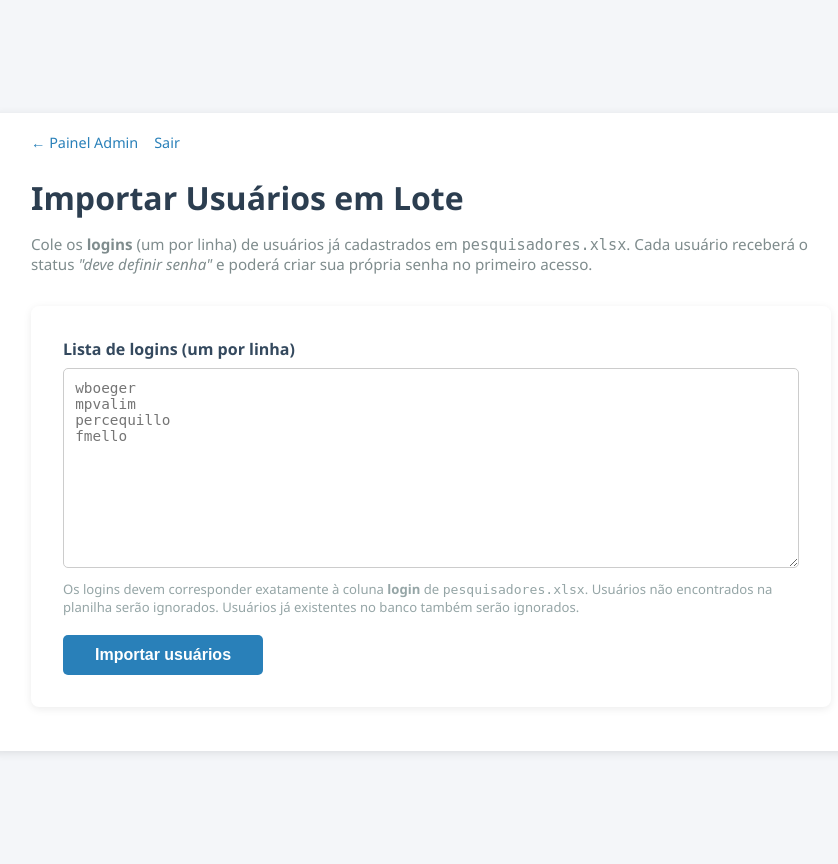
After one commit to wboeger/completeness, a Flask app: page /admin/bulk_add_users in a window 1280 px wide. The commit adds this page. Shown: the whole page, without its empty margins (209-1047 px from the left). Run offline with Flask 3, Linux system fonts and the light colour scheme; the visitor is signed in with stand-in values (Sample User, id 1).

Commit message:
feat: Bulk user import with first-login password setup and persistent sessions
Auth & sessions
- SECRET_KEY now reads from env var (set in Railway) so sessions survive
  restarts and deployments; safe dev fallback kept for local use

User model
- password_hash is now nullable (NULL = password not yet set)
- Add must_set_password boolean flag for bulk-imported users
- set_password() clears must_set_password automatically

First-login flow
- Login route detects must_set_password=True → redirects to /set_password
- /set_password lets user choose their own password (min 6 chars, confirmed)
- On success: password saved to PostgreSQL, session opened normally

Bulk import (/admin/bulk_add_users)
- Admin pastes a list of logins (one per line)
- Each login is validated against pesquisadores.xlsx (must exist in 'login' col)
- Already-existing users skipped; not-found logins skipped with message
- Created users have must_set_password=True; taxa come from the sheet on login
- Results table shows per-row status (created / skipped / not found / error)

DB migration
- run_db_migrations() runs at startup: adds must_set_password column with
  ADD COLUMN IF NOT EXISTS (PostgreSQL) or try/except (SQLite)
- Also drops NOT NULL constraint on password_hash for PostgreSQL

Admin panel
- Table now shows "Senha definida" and "1º acesso pendente" columns
- Links to bulk import and individual add

Co-Authored-By: Claude Sonnet 4.6 <noreply@anthropic.com>

```diff
--- a/app.py
+++ b/app.py
@@ -17,7 +17,10 @@ import matplotlib.pyplot as plt
 from matplotlib.backends.backend_pdf import PdfPages
 
 app = Flask(__name__)
-app.secret_key = os.urandom(24)
+# SECRET_KEY must be stable across deployments so sessions survive restarts.
+# Set the SECRET_KEY environment variable in Railway; falls back to a fixed
+# dev key locally (not secure for production).
+app.secret_key = os.environ.get('SECRET_KEY', 'dev-secret-change-me')
 
 # --- Configuration ---
 DATABASE_URL = os.environ.get('DATABASE_URL', 'sqlite:///users.db')
@@ -35,14 +38,18 @@ PLANILHA_EXTENDIDA_SHEET_URL = "https://docs.google.com/spreadsheets/d/1zG0Ax_wK
 class User(db.Model):
     id = db.Column(db.Integer, primary_key=True)
     username = db.Column(db.String(80), unique=True, nullable=False)
-    password_hash = db.Column(db.String(128), nullable=False)
+    password_hash = db.Column(db.String(256), nullable=True)   # NULL = must set password on first login
     is_admin = db.Column(db.Boolean, default=False)
+    must_set_password = db.Column(db.Boolean, default=False)   # True for bulk-imported users
     created_at = db.Column(db.DateTime, default=datetime.datetime.now)
 
     def set_password(self, password):
         self.password_hash = generate_password_hash(password)
+        self.must_set_password = False
 
     def check_password(self, password):
+        if not self.password_hash:
+            return False
         return check_password_hash(self.password_hash, password)
 
 # --- Data Loading and Caching ---
@@ -119,6 +126,44 @@ def load_data_on_startup():
         print("Data loading successful.")
     else:
         print("Data loading FAILED — check Google Sheet URLs and local fallback files.")
+
+def run_db_migrations():
+    """Add new columns to existing tables without dropping data."""
+    from sqlalchemy import text
+    is_pg = 'postgresql' in str(db.engine.url)
+    with db.engine.connect() as conn:
+        if is_pg:
+            conn.execute(text(
+                'ALTER TABLE "user" ADD COLUMN IF NOT EXISTS must_set_password BOOLEAN DEFAULT FALSE'
+            ))
+            # Allow NULL in password_hash for bulk-imported users
+            conn.execute(text(
+                'ALTER TABLE "user" ALTER COLUMN password_hash DROP NOT NULL'
+            ))
+        else:
+            # SQLite: ignore error if column already exists
+            try:
+                conn.execute(text(
+                    'ALTER TABLE user ADD COLUMN must_set_password BOOLEAN DEFAULT 0'
+                ))
+            except Exception:
+                pass
+        conn.commit()
+
+import re as _re
+
+def _load_session_taxa(user):
+    """Populate session['allowed_taxa'] from pesquisadores sheet for the given user."""
+    if PESQUISADORES_DF is not None and 'login' in PESQUISADORES_DF.columns:
+        row = PESQUISADORES_DF[PESQUISADORES_DF['login'].str.lower() == user.username.lower()]
+        if not row.empty:
+            taxa_str = row.iloc[0]['táxons']
+            if isinstance(taxa_str, str):
+                session['allowed_taxa'] = sorted(
+                    t.strip().lower() for t in _re.split(r'[;,]', taxa_str) if t.strip()
+                )
+                return
+    session['allowed_taxa'] = []
 
 def generate_completeness_chart(dataframe, category_column, title_label, sort_cols, output_path):
     """
@@ -418,8 +463,14 @@ def run_python_analysis(taxon_filter, pesquisadores_df, planilha_df):
 with app.app_context():
     load_data_on_startup()
     db.create_all()
+    try:
+        run_db_migrations()
+    except Exception as _e:
+        print(f"Migration warning (non-fatal): {_e}")
     if User.query.filter_by(username='admin').first() is None:
-        db.session.add(User(username='admin', is_admin=True, password_hash=generate_password_hash('adminpass')))
+        admin = User(username='admin', is_admin=True)
+        admin.set_password('adminpass')
+        db.session.add(admin)
         db.session.commit()
         print("Default admin user 'admin' created.")
 
@@ -436,20 +487,48 @@ def index():
 @app.route('/login', methods=['GET', 'POST'])
 def login():
     if request.method == 'POST':
-        user = User.query.filter_by(username=request.form['username']).first()
-        if user and user.check_password(request.form['password']):
+        username = request.form.get('username', '').strip()
+        password = request.form.get('password', '')
+        user = User.query.filter_by(username=username).first()
+        if user is None:
+            flash('Credenciais inválidas.', 'danger')
+        elif user.must_set_password or not user.password_hash:
+            # First-time login: send to password setup
+            session['pending_user_id'] = user.id
+            return redirect(url_for('set_password'))
+        elif user.check_password(password):
             session['user_id'] = user.id
-            if PESQUISADORES_DF is not None:
-                user_data = PESQUISADORES_DF[PESQUISADORES_DF['login'].str.lower() == user.username.lower()]
-                if not user_data.empty:
-                    taxa_str = user_data.iloc[0]['táxons']
-                    import re as _re
-                    session['allowed_taxa'] = sorted([t.strip().lower() for t in _re.split(r'[;,]', taxa_str)] if isinstance(taxa_str, str) else [])
-            flash('Logged in successfully!', 'success')
+            _load_session_taxa(user)
+            flash('Login realizado com sucesso!', 'success')
             return redirect(url_for('index'))
         else:
-            flash('Invalid credentials', 'danger')
+            flash('Credenciais inválidas.', 'danger')
     return render_template('login.html')
+
+@app.route('/set_password', methods=['GET', 'POST'])
+def set_password():
+    if 'pending_user_id' not in session:
+        return redirect(url_for('login'))
+    user = User.query.get(session['pending_user_id'])
+    if not user:
+        session.pop('pending_user_id', None)
+        return redirect(url_for('login'))
+    if request.method == 'POST':
+        password = request.form.get('password', '')
+        confirm  = request.form.get('confirm', '')
+        if len(password) < 6:
+            flash('A senha deve ter pelo menos 6 caracteres.', 'danger')
+        elif password != confirm:
+            flash('As senhas não coincidem.', 'danger')
+        else:
+            user.set_password(password)
+            db.session.commit()
+            session.pop('pending_user_id', None)
+            session['user_id'] = user.id
+            _load_session_taxa(user)
+            flash('Senha definida com sucesso! Bem-vindo(a).', 'success')
+            return redirect(url_for('index'))
+    return render_template('set_password.html', username=user.username)
 
 @app.route('/logout')
 def logout():
@@ -531,5 +610,55 @@ def add_user():
     current_user = User.query.get(session['user_id'])
     return render_template('add_user.html', username=current_user.username, is_admin=current_user.is_admin)
 
+@app.route('/admin/bulk_add_users', methods=['GET', 'POST'])
+def bulk_add_users():
+    if 'user_id' not in session or not User.query.get(session['user_id']).is_admin:
+        flash('Acesso negado: somente administradores.', 'danger')
+        return redirect(url_for('index'))
+
+    results = []
+    if request.method == 'POST':
+        logins_text = request.form.get('logins', '')
+        logins = [l.strip() for l in logins_text.splitlines() if l.strip()]
+        created = skipped = not_found = errors = 0
+
+        for login_name in logins:
+            # Already exists?
+            if User.query.filter_by(username=login_name).first():
+                results.append((login_name, 'warning', 'Já existe — ignorado'))
+                skipped += 1
+                continue
+
+            # Verify in pesquisadores sheet
+            taxa_info = '(sem táxons na planilha)'
+            if PESQUISADORES_DF is not None and 'login' in PESQUISADORES_DF.columns:
+                row = PESQUISADORES_DF[PESQUISADORES_DF['login'].str.lower() == login_name.lower()]
+                if row.empty:
+                    results.append((login_name, 'danger', 'Não encontrado em pesquisadores.xlsx — ignorado'))
+                    not_found += 1
+                    continue
+                taxa_val = row.iloc[0].get('táxons', '')
+                if isinstance(taxa_val, str) and taxa_val.strip():
+                    taxa_info = taxa_val.strip()
+
+            try:
+                new_user = User(username=login_name, must_set_password=True, is_admin=False)
+                db.session.add(new_user)
+                db.session.commit()
+                results.append((login_name, 'success', f'Criado — definirá senha no 1º acesso | Táxons: {taxa_info}'))
+                created += 1
+            except Exception as e:
+                db.session.rollback()
+                results.append((login_name, 'danger', f'Erro: {e}'))
+                errors += 1
+
+        flash(f'Concluído: {created} criados, {skipped} já existiam, {not_found} não encontrados, {errors} erros.', 'info')
+
+    current_user = User.query.get(session['user_id'])
+    return render_template('bulk_add_users.html',
+                           results=results,
+                           username=current_user.username,
+                           is_admin=True)
+
 if __name__ == '__main__':
     app.run(debug=True)
--- /dev/null
+++ b/templates/bulk_add_users.html
@@ -0,0 +1,81 @@
+<!DOCTYPE html>
+<html lang="pt-BR">
+<head>
+    <meta charset="UTF-8">
+    <title>Importar Usuários — Porcentômetro</title>
+    <link rel="stylesheet" href="{{ url_for('static', filename='style.css') }}">
+    <style>
+        body { font-family: 'Segoe UI', sans-serif; background: #f4f6f9; margin: 0; padding: 2rem; }
+        .container { max-width: 800px; margin: 0 auto; }
+        h1 { color: #2c3e50; margin-bottom: .25rem; }
+        .subtitle { color: #7f8c8d; margin-bottom: 2rem; font-size: .95rem; }
+        .card { background: white; border-radius: 8px; box-shadow: 0 2px 8px rgba(0,0,0,.08); padding: 2rem; margin-bottom: 1.5rem; }
+        label { font-weight: 600; color: #34495e; display: block; margin-bottom: .5rem; }
+        textarea { width: 100%; height: 200px; padding: .7rem; border: 1px solid #ccc; border-radius: 5px; font-family: monospace; font-size: .9rem; box-sizing: border-box; resize: vertical; }
+        textarea:focus { outline: none; border-color: #3498db; box-shadow: 0 0 0 2px rgba(52,152,219,.2); }
+        .hint { font-size: .82rem; color: #95a5a6; margin-top: .4rem; margin-bottom: 1.2rem; }
+        button[type=submit] { background: #2980b9; color: white; border: none; padding: .7rem 2rem; border-radius: 5px; font-size: 1rem; font-weight: 600; cursor: pointer; }
+        button[type=submit]:hover { background: #2471a3; }
+        .results { margin-top: 1.5rem; }
+        .result-row { display: flex; align-items: flex-start; gap: .6rem; padding: .55rem .8rem; border-radius: 5px; margin-bottom: .4rem; font-size: .88rem; }
+        .result-row.success { background: #eafaf1; border: 1px solid #a9dfbf; }
+        .result-row.warning { background: #fef9e7; border: 1px solid #f9e79f; }
+        .result-row.danger  { background: #fde8e8; border: 1px solid #f5c6c6; }
+        .login-name { font-weight: 700; min-width: 160px; color: #2c3e50; }
+        .flash { padding: .6rem 1rem; border-radius: 5px; margin-bottom: 1rem; font-size: .9rem; }
+        .flash.info    { background: #ebf5fb; color: #1a5276; border: 1px solid #aed6f1; }
+        .flash.danger  { background: #fde8e8; color: #c0392b; border: 1px solid #f5c6c6; }
+        .nav { display: flex; gap: 1rem; margin-bottom: 1.5rem; font-size: .9rem; }
+        .nav a { color: #2980b9; text-decoration: none; }
+        .nav a:hover { text-decoration: underline; }
+    </style>
+</head>
+<body>
+<div class="container">
+    <div class="nav">
+        <a href="{{ url_for('admin_dashboard') }}">← Painel Admin</a>
+        <a href="{{ url_for('logout') }}">Sair</a>
+    </div>
+
+    <h1>Importar Usuários em Lote</h1>
+    <p class="subtitle">
+        Cole os <strong>logins</strong> (um por linha) de usuários já cadastrados em
+        <code>pesquisadores.xlsx</code>. Cada usuário receberá o status
+        <em>"deve definir senha"</em> e poderá criar sua própria senha no primeiro acesso.
+    </p>
+
+    {% with messages = get_flashed_messages(with_categories=true) %}
+      {% for category, message in messages %}
+        <div class="flash {{ category }}">{{ message }}</div>
+      {% endfor %}
+    {% endwith %}
+
+    <div class="card">
+        <form method="POST">
+            <label for="logins">Lista de logins (um por linha)</label>
+            <textarea id="logins" name="logins" placeholder="wboeger&#10;mpvalim&#10;percequillo&#10;fmello" required></textarea>
+            <p class="hint">
+                Os logins devem corresponder exatamente à coluna <strong>login</strong> de
+                <code>pesquisadores.xlsx</code>. Usuários não encontrados na planilha serão ignorados.
+                Usuários já existentes no banco também serão ignorados.
+            </p>
+            <button type="submit">Importar usuários</button>
+        </form>
+    </div>
+
+    {% if results %}
+    <div class="card results">
+        <strong>Resultado da importação:</strong>
+        <div style="margin-top: 1rem;">
+        {% for login_name, status, msg in results %}
+            <div class="result-row {{ status }}">
+                <span class="login-name">{{ login_name }}</span>
+                <span>{{ msg }}</span>
+            </div>
+        {% endfor %}
+        </div>
+    </div>
+    {% endif %}
+</div>
+</body>
+</html>
```
Also changed, not shown: templates/admin.html (+13 -13 lines), templates/set_password.html (added, +45 -0 lines).
